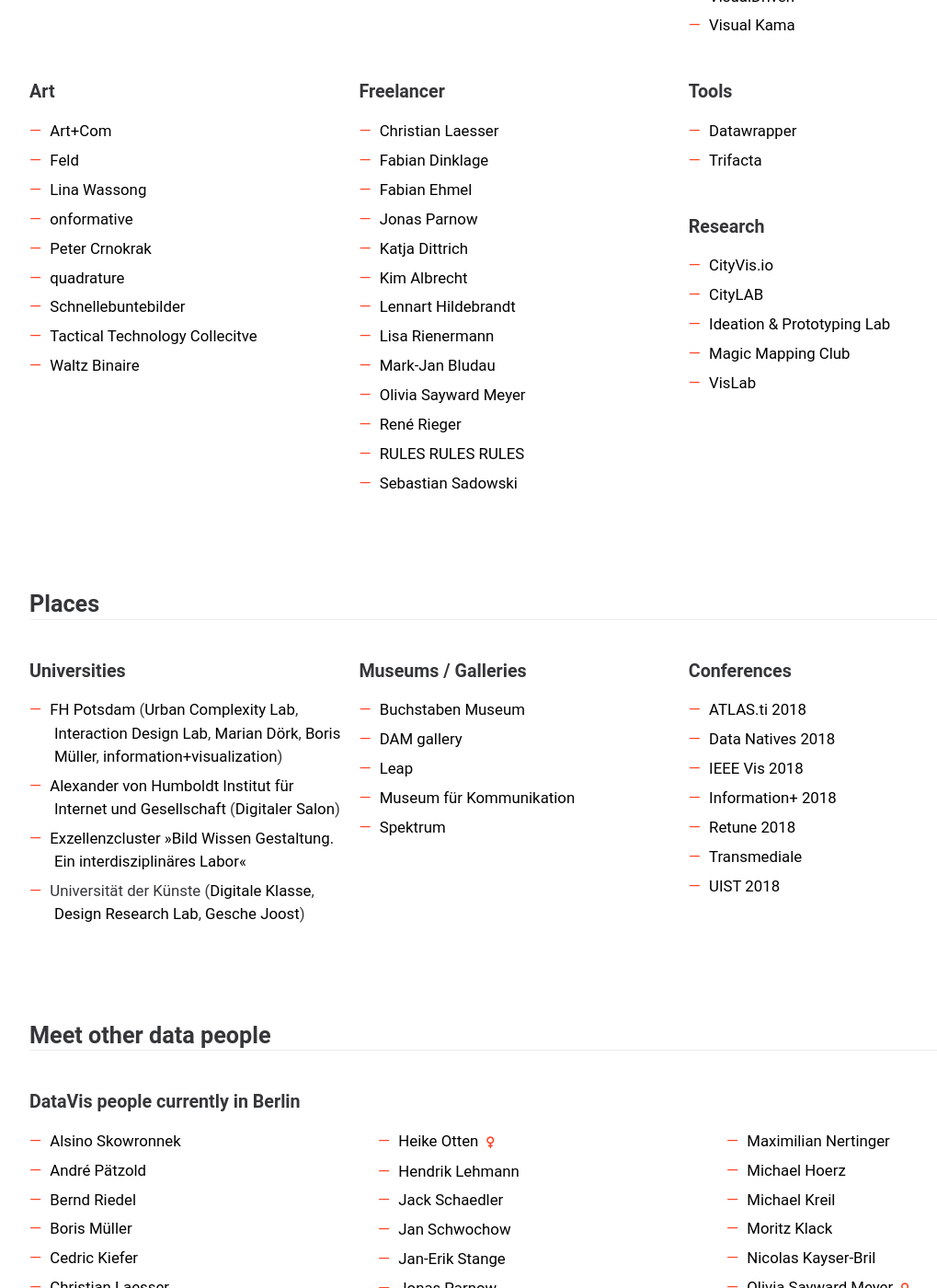
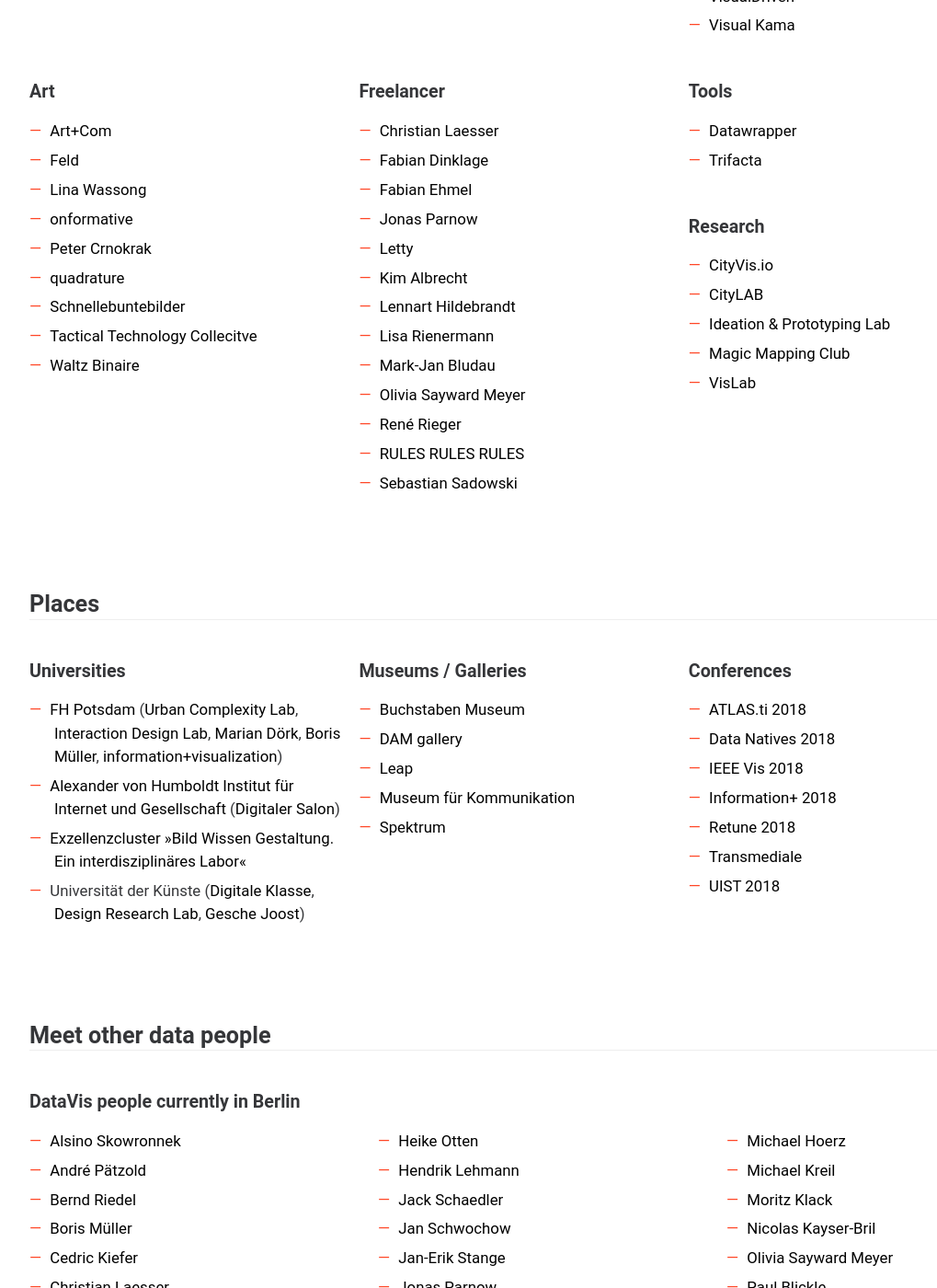
Before and after one commit to Data-Visualization-Berlin/datavis.berlin, a Jekyll site: the page built from index.html, in a window 1280 px wide and 1400 px high, scrolled down 860 px. Shown: the whole window at 92% size, without its empty margins (48-1067 px from the left). Built offline with Jekyll 4.4.1, drawn with Linux system fonts in a browser that asks for light colours.

Commit message:
Katja correct name; without women

```diff
--- a/index.html
+++ b/index.html
@@ -62,7 +62,7 @@
           <li><a href="http://fabiandinklage.com/">Fabian Dinklage</a></li>
           <li><a href="https://fabianehmel.com/">Fabian Ehmel</a></li>
           <li><a href="https://jonasparnow.com/">Jonas Parnow</a></li>
-          <li><a href="https://katjadittrich.com/">Katja Dittrich</a></li>
+          <li><a href="https://katjadittrich.com/">Letty</a></li>
           <li><a href="http://kimalbrecht.com/">Kim Albrecht</a></li>
           <li><a href="http://www.lennerd.com/">Lennart Hildebrandt</a></li>
           <li><a href="http://lisarienermann.com">Lisa Rienermann</a></li>
@@ -146,19 +146,19 @@
         <li><a href="https://twitter.com/chrispiecom">Christopher Pietsch</a></li>
         <li><a href="https://twitter.com/ElscheDavid">David Elsche</a></li>
         <li><a href="https://twitter.com/newreld">David Wendler</a></li>
-        <li><a href="https://twitter.com/DilyanaFlower">Dilyana Suleymanova <i class="demo-icon icon-female"></i></a></li>
+        <li><a href="https://twitter.com/DilyanaFlower">Dilyana Suleymanova</a></li>
         <li><a href="https://twitter.com/dirkaschoff">Dirk Aschoff</a></li>
         <li><a href="https://twitter.com/DirkBrockmann">Dirk Brockmann</a></li>
-        <li><a href="https://twitter.com/elena_erdmann">Elena Erdmann <i class="demo-icon icon-female"></i></a></li>
+        <li><a href="https://twitter.com/elena_erdmann">Elena Erdmann</a></li>
         <li><a href="https://twitter.com/fdnklg">Fabian Dinklage</a></li>
         <li><a href="https://twitter.com/fabianehmel">Fabian Ehmel</a></li>
         <li><a href="https://twitter.com/fidelthomet">Fidel Thomet</a></li>
         <li><a href="https://twitter.com/flaviogortana">Flavio Gortana</a></li>
-        <li><a href="https://twitter.com/fr_morini">Francesca Morini <i class="demo-icon icon-female"></i></a></li>
+        <li><a href="https://twitter.com/fr_morini">Francesca Morini</a></li>
         <li><a href="http://www.freder.io">Frederic Brodbeck</a></li>
         <li><a href="https://twitter.com/driven_by_data">Gregor Aisch</a></li>
         <li><a href="https://twitter.com/hnshck">Hans Hack</a></li>
-        <li><a href="https://twitter.com/HeikeOtten_">Heike Otten <i class="demo-icon icon-female"></i></a></li>
+        <li><a href="https://twitter.com/HeikeOtten_">Heike Otten</a></li>
         <li><a href="https://twitter.com/plateauton">Hendrik Lehmann</a></li>
         <li><a href="https://twitter.com/JackSchaedler">Jack Schaedler</a></li>
         <li><a href="http://www.schwochow.de">Jan Schwochow</a></li>
@@ -166,18 +166,18 @@
         <li><a href="https://twitter.com/zeto">Jonas Parnow</a></li>
         <li><a href="https://twitter.com/julians">Julian Stahnke</a></li>
         <li><a href="https://twitter.com/juliustroeger">Julius Tröger</a></li>
-        <li><a href="https://visualdriven.by/">Katharina Stipp <i class="demo-icon icon-female"></i></a></li>
-        <li><a href="https://twitter.com/Lettebowskie">Katja Dittrich <i class="demo-icon icon-female"></i></a></li>
-        <li><a href="https://twitter.com/kaglinka">Katrin Glinka <i class="demo-icon icon-female"></i></a></li>
+        <li><a href="https://visualdriven.by/">Katharina Stipp</a></li>
+        <li><a href="https://twitter.com/Lettebowskie">Letty</a></li>
+        <li><a href="https://twitter.com/kaglinka">Katrin Glinka</a></li>
         <li><a href="https://twitter.com/kimay">Kim Albrecht</a></li>
         <li><a href="https://twitter.com/lgrammel">Lars Grammel</a></li>
         <li><a href="https://twitter.com/len_hil">Lennart Hildebrandt</a></li>
-        <li><a href="https://twitter.com/wassonglina">Lina Wassong <i class="demo-icon icon-female"></i></a></li>
-        <li><a href="https://twitter.com/lisacrost">Lisa Charlotte Rost <i class="demo-icon icon-female"></i></a></li>
-        <li><a href="https://twitter.com/lisarienermann">Lisa Rienermann <i class="demo-icon icon-female"></i></a></li>
-        <li><a href="https://visual-kama.de/">Maria Thiele <i class="demo-icon icon-female"></i></a></li>
+        <li><a href="https://twitter.com/wassonglina">Lina Wassong</a></li>
+        <li><a href="https://twitter.com/lisacrost">Lisa Charlotte Rost</a></li>
+        <li><a href="https://twitter.com/lisarienermann">Lisa Rienermann</a></li>
+        <li><a href="https://visual-kama.de/">Maria Thiele</a></li>
         <li><a href="https://twitter.com/nrchtct">Marian Dörk</a></li>
-        <li><a href="https://twitter.com/datentaeterin">Marie-Louise Timcke <i class="demo-icon icon-female"></i></a></li>
+        <li><a href="https://twitter.com/datentaeterin">Marie-Louise Timcke</a></li>
         <li><a href="https://twitter.com/markiaaan">Mark-Jan Bludau</a></li>
         <li><a href="https://climateanalytics.org/about-us/team/matt-beer/">Matt Beer</a></li>
         <li><a href="https://twitter.com/studio_inca">Maximilian Nertinger</a></li>
@@ -185,16 +185,16 @@
         <li><a href="https://twitter.com/michaelkreil">Michael Kreil</a></li>
         <li><a href="https://twitter.com/moklick">Moritz Klack</a></li>
         <li><a href="https://twitter.com/nicolaskb">Nicolas Kayser-Bril</a></li>
-        <li><a href="https://www.instagram.com/oliviasayward/">Olivia Sayward Meyer <i class="demo-icon icon-female"></i></a></li>
+        <li><a href="https://www.instagram.com/oliviasayward/">Olivia Sayward Meyer</a></li>
         <li><a href="https://twitter.com/colorfuldata">Paul Blickle</a></li>
         <li><a href="https://twitter.com/paulpunkt">Paul Heinicker</a></li>
-        <li><a href="https://twitter.com/paulinegallinat">Pauline Gallinat <i class="demo-icon icon-female"></i></a></li>
+        <li><a href="https://twitter.com/paulinegallinat">Pauline Gallinat</a></li>
         <li><a href="http://www.petercrnokrak.com/">Peter Crnokrak</a></li>
         <li><a href="https://twitter.com/labaume_de">Pierre La Baume</a></li>
         <li><a href="https://xing.com/profile/Raimar_Heber">Raimar Heber</a></li>
         <li><a href="https://twitter.com/rene_rieger">René Rieger</a></li>
-        <li><a href="https://twitter.com/srendgen">Sandra Rendgen <i class="demo-icon icon-female"></i></a></li>
-        <li><a href="http://sarahsophieheissner.de/">Sarah-Sophie Heißner <i class="demo-icon icon-female"></i></a></li>
+        <li><a href="https://twitter.com/srendgen">Sandra Rendgen</a></li>
+        <li><a href="http://sarahsophieheissner.de/">Sarah-Sophie Heißner</a></li>
         <li><a href="https://twitter.com/venohr">Sascha Venohr</a></li>
         <li><a href="https://twitter.com/seb_meier">Sebastian Meier</a></li>
         <li><a href="https://twitter.com/sadowskiseb">Sebastian Sadowski</a></li>
```
